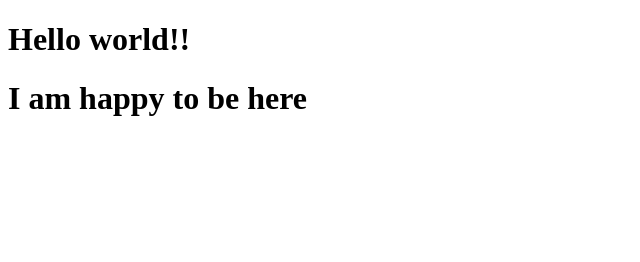
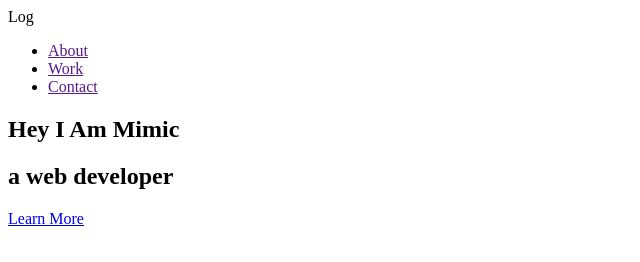
Before and after one commit to Serengia/fcc-test-suite-template-master, a plain HTML site: page index.html in a window 1280 px wide. Shown: the whole page, without its empty margins (0-640 px from the left). Drawn offline with Linux system fonts and the light colour scheme.

Commit message:
Modified index file

```diff
--- a/index.html
+++ b/index.html
@@ -22,9 +22,22 @@
     - The freeCodeCamp Team
 
     -->
-
-    <h1>Hello world!!</h1>
-    <h1>I am happy to be here</h1>
+    <nav id="navbar">
+      <div class="logo">Log</div>
+      <ul class="nav-links">
+        <li class="nav-link"><a href="">About</a></li>
+        <li class="nav-link"><a href="">Work</a></li>
+        <li class="nav-link"><a href="">Contact</a></li>
+      </ul>
+    </nav>
+    <section id="welcome-section">
+      <h1>Hey I Am Mimic</h1>
+    </section>
+    <section id="projects">
+      <h2 class="project-title">a web developer</h2>
+      <a href="http://github.com">Learn More</a>
+    </section>
+    <a href=""></a>
 
     <script src="js/index.js"></script>
   </body>
```
